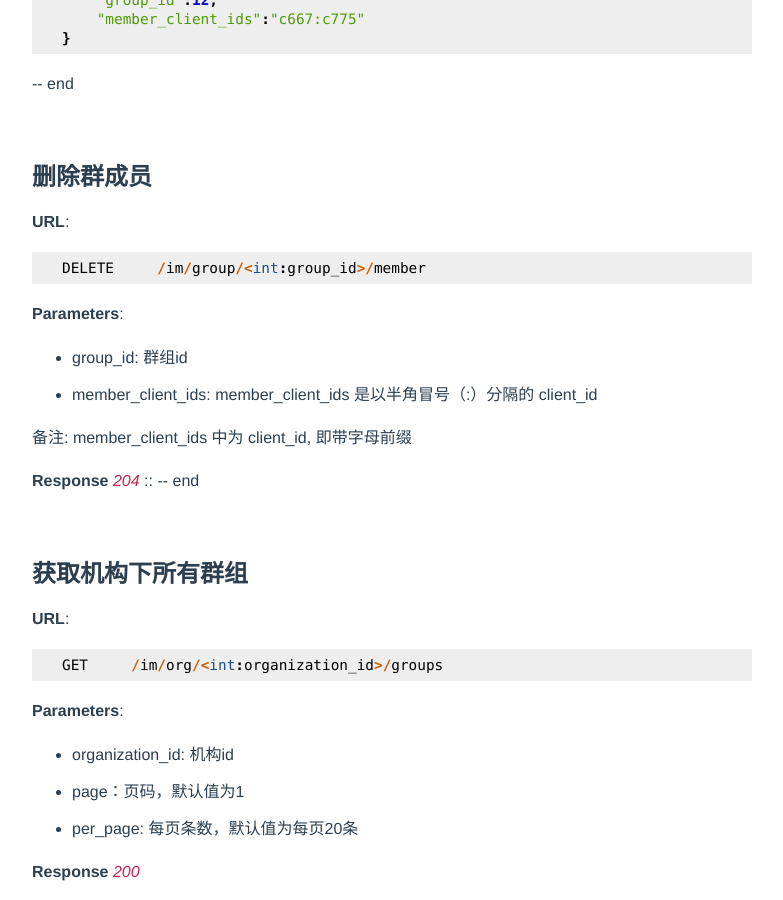
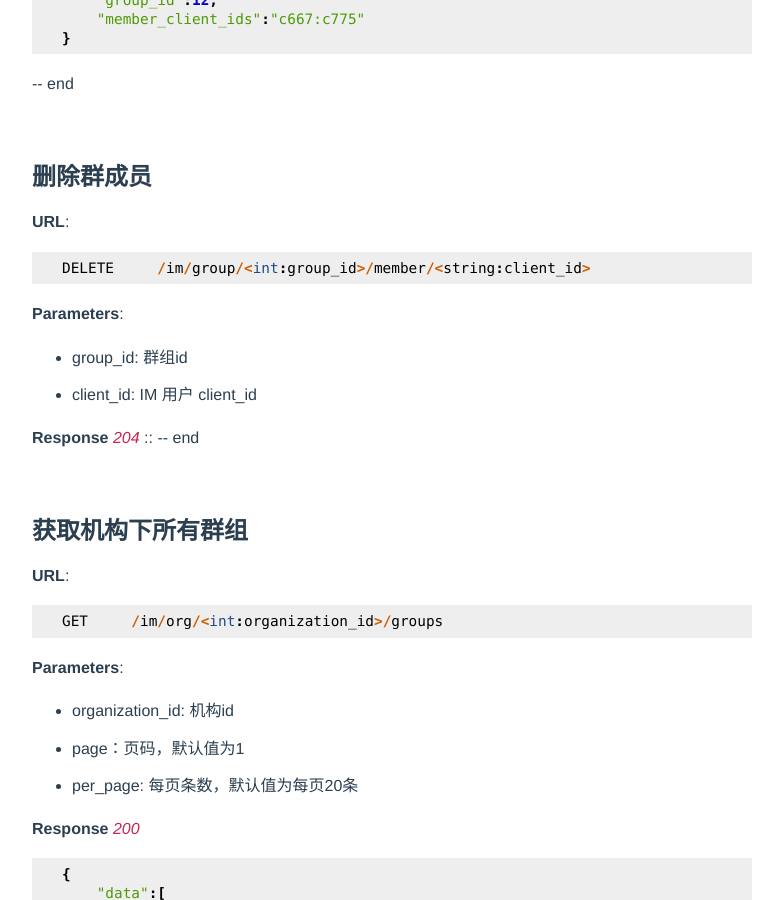
Before and after one commit to clownmelody/hisihi_api, a Sphinx documentation site: the page built from docs/im.rst, in a window 1280 px wide and 900 px high, scrolled down 5292 px. Shown: the whole window, without its empty margins (358-1141 px from the left). Built offline with Sphinx 7.4.7, drawn with Linux system fonts in a browser that asks for light colours.

Commit message:
修改文档;

```diff
--- a/docs/im.rst
+++ b/docs/im.rst
@@ -225,14 +225,13 @@ leancloud client-id 约定
 ~~~~~~~~~~~~~~~
 **URL**::
 
-    DELETE     /im/group/<int:group_id>/member
+    DELETE     /im/group/<int:group_id>/member/<string:client_id>
 
 **Parameters**:
 
 * group_id: 群组id
-* member_client_ids: member_client_ids 是以半角冒号（:）分隔的 client_id
+* client_id: IM 用户 client_id
 
-备注: member_client_ids 中为 client_id, 即带字母前缀
 
 **Response** `204` ::
 -- end
```
